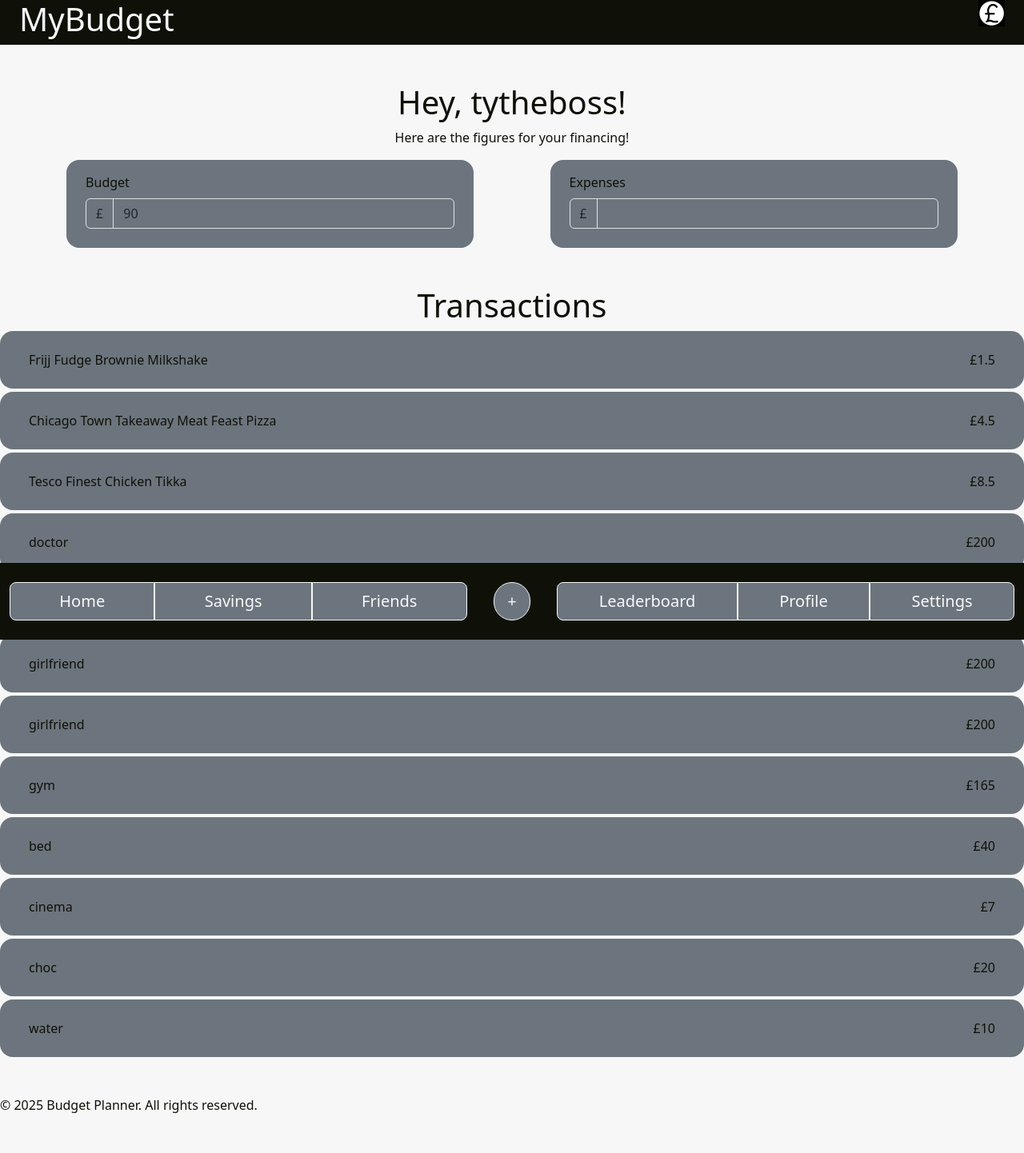
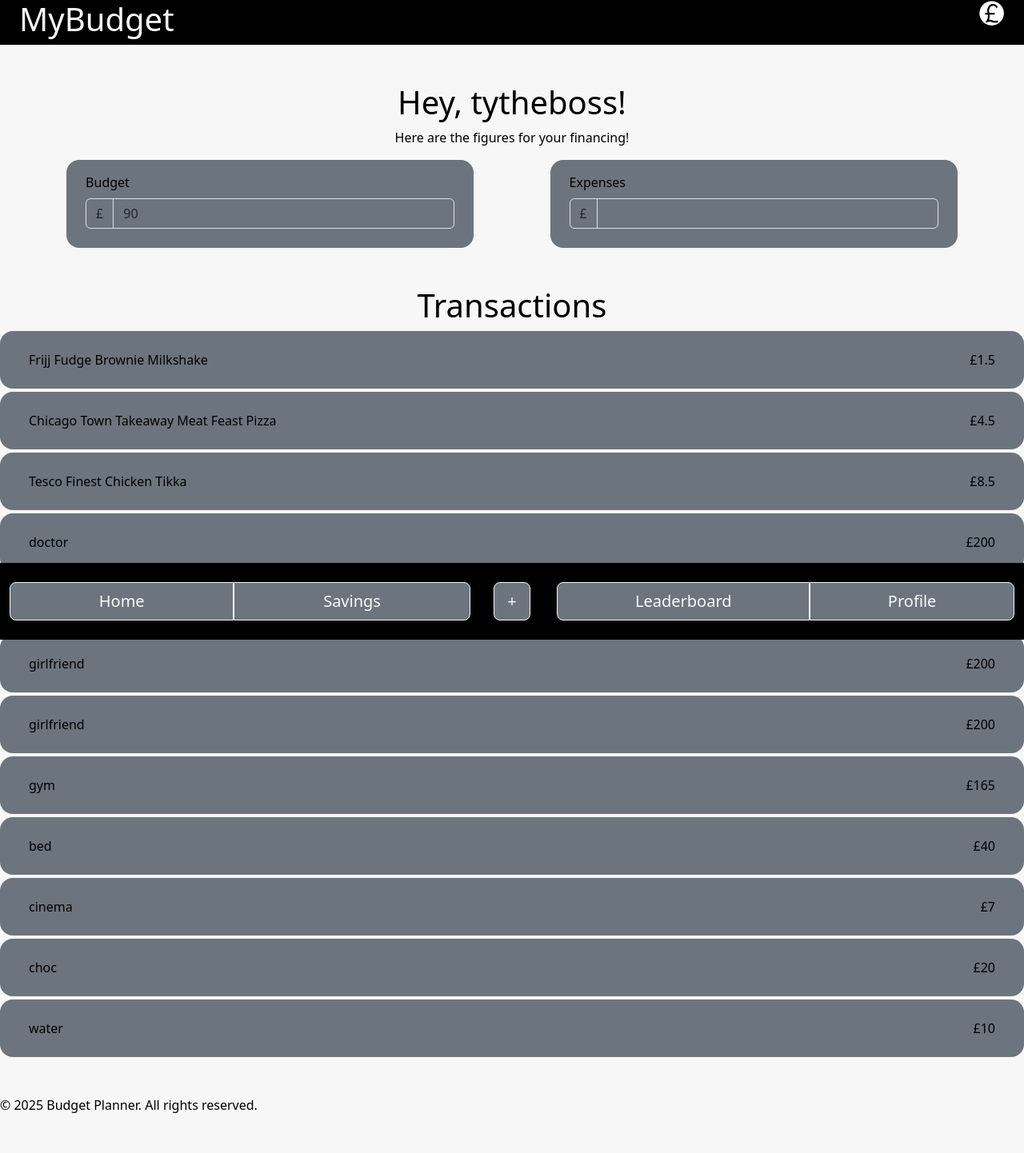
Before and after one commit to James-Schaffer/ibmHackathon2025Group3, a Flask app: page /home in a window 1280 px wide. Shown: the whole page at 80% size. Run offline with Flask 3, Linux system fonts and the light colour scheme; a user stored in the database is signed in; data comes from the database, SQL or seed files in the repository; some libraries are stand-ins or nearby versions.

Commit message:
Colour adjust

```diff
--- a/templates/capture.html
+++ b/templates/capture.html
@@ -22,7 +22,7 @@
 
     <body>
         <header>
-            <div class="container-fluid" style="background-color: #0F1108;">
+            <div class="container-fluid" style="background-color: #000000;">
                 <div class="row m-0">
                     <div class="col">
                         <span class="fw-bold text-light">
@@ -77,8 +77,8 @@
             </div>
         </main>
 
-        <nav class="navbar navbar-extend-md navbar-dark m-0 fixed-bottom" style="background-color: #0F1108;">
-            <div class="container-fluid justify-content-center py-2" style="background-color: #0F1108;">
+        <nav class="navbar navbar-extend-md navbar-dark m-0 fixed-bottom" style="background-color: #000000;">
+            <div class="container-fluid justify-content-center py-2" style="background-color: #000000;">
                 <div class="col btn-group m-0">
                     <a href="/home" class="btn btn-secondary btn-outline-light btn-lg mx-0">Home</a>
                     <a href="/savings" class="btn btn-secondary btn-outline-light btn-lg mx-0">Savings</a>
--- a/templates/expenses.html
+++ b/templates/expenses.html
@@ -22,7 +22,7 @@
 
     <body>
         <header>
-            <div class="container-fluid" style="background-color: #0F1108;">
+            <div class="container-fluid" style="background-color: #000000;">
                 <div class="row m-0">
                     <div class="col">
                         <span class="fw-bold text-light">
@@ -57,8 +57,8 @@
             </div>
         </main>
 
-        <nav class="navbar navbar-extend-md navbar-dark m-0 fixed-bottom" style="background-color: #0F1108;">
-            <div class="container-fluid justify-content-center py-2" style="background-color: #0F1108;">
+        <nav class="navbar navbar-extend-md navbar-dark m-0 fixed-bottom" style="background-color: #000000;">
+            <div class="container-fluid justify-content-center py-2" style="background-color: #000000;">
                 <div class="col btn-group m-0">
                     <a href="/home" class="btn btn-secondary btn-outline-light btn-lg mx-0">Home</a>
                     <a href="/savings" class="btn btn-secondary btn-outline-light btn-lg mx-0">Savings</a>
--- a/templates/friends.html
+++ b/templates/friends.html
@@ -22,7 +22,7 @@
 
     <body>
         <header>
-            <div class="container-fluid" style="background-color: #0F1108;">
+            <div class="container-fluid" style="background-color: #000000;">
                 <div class="row m-0">
                     <div class="col">
                         <span class="fw-bold text-light">
@@ -42,8 +42,8 @@
             main content of page
         </main>
 
-        <nav class="navbar navbar-extend-md navbar-dark m-0 fixed-bottom" style="background-color: #0F1108;">
-            <div class="container-fluid justify-content-center py-2" style="background-color: #0F1108;">
+        <nav class="navbar navbar-extend-md navbar-dark m-0 fixed-bottom" style="background-color: #000000;">
+            <div class="container-fluid justify-content-center py-2" style="background-color: #000000;">
                 <div class="col btn-group m-0">
                     <a href="/home" class="btn btn-secondary btn-outline-light btn-lg mx-0">Home</a>
                     <a href="/savings" class="btn btn-secondary btn-outline-light btn-lg mx-0">Savings</a>
--- a/templates/home.html
+++ b/templates/home.html
@@ -55,9 +55,9 @@
         </script>
     </head>
 
-    <body style="background-color: #f7f7f8; color:#0F1108">
+    <body style="background-color: #f7f7f8; color:#000000">
         <header>
-            <div class="container-fluid" style="background-color: #0F1108;">
+            <div class="container-fluid" style="background-color: #000000;">
                 <div class="row m-0">
                     <div class="col">
                         <span class="fw-bold text-light">
@@ -109,6 +109,7 @@
                         </div>
                     </div>
                 </div>
+
                 <!--use carousel bootstrap-->
                 <div class="row justify-content-center">
                     <div class="col">
@@ -139,16 +140,15 @@
             </div>
         </main>
 
-        <nav class="navbar navbar-extend-md navbar-dark m-0 fixed-bottom" style="background-color: #0F1108;">
-            <div class="container-fluid justify-content-center py-2" style="background-color: #0F1108;">
+        <nav class="navbar navbar-extend-md navbar-dark m-0 fixed-bottom" style="background-color: #000000;">
+            <div class="container-fluid justify-content-center py-2" style="background-color: #000000;">
                 <div class="col btn-group m-0">
                     <a href="/home" class="btn btn-secondary btn-outline-light btn-lg mx-0">Home</a>
                     <a href="/savings" class="btn btn-secondary btn-outline-light btn-lg mx-0">Savings</a>
-                    <a href="/friends" class="btn btn-secondary btn-outline-light btn-lg mx-0 me-1">Friends</a>
                 </div>
-                <div class="col-12 col-md-1 text-center">
+                <div class="col-12 col-md-1 text-center m-0">
                     <div class="btn-group dropup">
-                        <button type="button" class="btn btn-secondary btn-outline-light btn-lg rounded-pill mx-0 my-2" data-bs-toggle="dropdown" aria-expanded="false">
+                        <button type="button" class="btn btn-secondary btn-outline-light btn-lg rounded-3 mx-0 my-2" data-bs-toggle="dropdown" aria-expanded="false">
                             +
                         </button>
                         <ul class="dropdown-menu">
@@ -160,7 +160,6 @@
                 <div class="col btn-group m-0">
                     <a href="/leaderboard" class="btn btn-secondary btn-outline-light btn-lg mx-0 ms-1">Leaderboard</a>
                     <a href="/profile" class="btn btn-secondary btn-outline-light btn-lg mx-0">Profile</a>
-                    <a href="/settings" class="btn btn-secondary btn-outline-light btn-lg mx-0">Settings</a>
                 </div>
             </div>
         </nav>
--- a/templates/leaderboard.html
+++ b/templates/leaderboard.html
@@ -22,7 +22,7 @@
 
     <body>
         <header>
-            <div class="container-fluid" style="background-color: #0F1108;">
+            <div class="container-fluid" style="background-color: #000000;">
                 <div class="row m-0">
                     <div class="col">
                         <span class="fw-bold text-light">
@@ -42,8 +42,8 @@
             main content of page
         </main>
 
-        <nav class="navbar navbar-extend-md navbar-dark m-0 fixed-bottom" style="background-color: #0F1108;">
-            <div class="container-fluid justify-content-center py-2" style="background-color: #0F1108;">
+        <nav class="navbar navbar-extend-md navbar-dark m-0 fixed-bottom" style="background-color: #000000;">
+            <div class="container-fluid justify-content-center py-2" style="background-color: #000000;">
                 <div class="col btn-group m-0">
                     <a href="/home" class="btn btn-secondary btn-outline-light btn-lg mx-0">Home</a>
                     <a href="/savings" class="btn btn-secondary btn-outline-light btn-lg mx-0">Savings</a>
--- a/templates/login.html
+++ b/templates/login.html
@@ -24,7 +24,7 @@
 
     <body>
         <header>
-            <div class="container-fluid" style="background-color: #0F1108;">
+            <div class="container-fluid" style="background-color: #000000;">
                 <div class="row m-0">
                     <div class="col">
                         <span class="fw-bold text-light">
@@ -65,7 +65,7 @@
                                     <span class="input-group-text" id="useraddon1"></span>
                                     <input type="text" class="form-control" id="username" aria-describedby="username input" name="username">
                                 </div>
-                                <div id="username_text" class="form-text" style="color:#0F1108">Please input your username.</div>
+                                <div id="username_text" class="form-text" style="color:#000000">Please input your username.</div>
                             </div>
                             <div class="mb-3">
                                 <label for="password" class="form-label">Password</label>
@@ -73,7 +73,7 @@
                                     <span class="input-group-text" id="passaddon1"></span>
                                     <input type="password" class="form-control" id="password" aria-describedby="password input" name="password">
                                 </div>
-                                <div id="password_text" class="form-text" style="color:#0F1108">Please input your password.</div>
+                                <div id="password_text" class="form-text" style="color:#000000">Please input your password.</div>
                             </div>
                             <input type="submit"></input>
                         </form>
--- a/templates/profile.html
+++ b/templates/profile.html
@@ -22,7 +22,7 @@
 
     <body>
         <header>
-            <div class="container-fluid" style="background-color: #0F1108;">
+            <div class="container-fluid" style="background-color: #000000;">
                 <div class="row m-0">
                     <div class="col">
                         <span class="fw-bold text-light">
@@ -48,8 +48,8 @@
             <script src="./app.js"></script>
         </main>
 
-        <nav class="navbar navbar-extend-md navbar-dark m-0 fixed-bottom" style="background-color: #0F1108;">
-            <div class="container-fluid justify-content-center py-2" style="background-color: #0F1108;">
+        <nav class="navbar navbar-extend-md navbar-dark m-0 fixed-bottom" style="background-color: #000000;">
+            <div class="container-fluid justify-content-center py-2" style="background-color: #000000;">
                 <div class="col btn-group m-0">
                     <a href="/home" class="btn btn-secondary btn-outline-light btn-lg mx-0">Home</a>
                     <a href="/savings" class="btn btn-secondary btn-outline-light btn-lg mx-0">Savings</a>
--- a/templates/savings.html
+++ b/templates/savings.html
@@ -22,7 +22,7 @@
 
     <body>
         <header>
-            <div class="container-fluid" style="background-color: #0F1108;">
+            <div class="container-fluid" style="background-color: #000000;">
                 <div class="row m-0">
                     <div class="col">
                         <span class="fw-bold text-light">
@@ -42,8 +42,8 @@
             main content of page
         </main>
 
-        <nav class="navbar navbar-extend-md navbar-dark m-0 fixed-bottom" style="background-color: #0F1108;">
-            <div class="container-fluid justify-content-center py-2" style="background-color: #0F1108;">
+        <nav class="navbar navbar-extend-md navbar-dark m-0 fixed-bottom" style="background-color: #000000;">
+            <div class="container-fluid justify-content-center py-2" style="background-color: #000000;">
                 <div class="col btn-group m-0">
                     <a href="/home" class="btn btn-secondary btn-outline-light btn-lg mx-0">Home</a>
                     <a href="/savings" class="btn btn-secondary btn-outline-light btn-lg mx-0">Savings</a>
--- a/templates/settings.html
+++ b/templates/settings.html
@@ -22,7 +22,7 @@
 
     <body>
         <header>
-            <div class="container-fluid" style="background-color: #0F1108;">
+            <div class="container-fluid" style="background-color: #000000;">
                 <div class="row m-0">
                     <div class="col">
                         <span class="fw-bold text-light">
@@ -43,8 +43,8 @@
             <a type="button" class="btn" onclick="deleteCookie('username');location.href='/';">Sign Out</a>
         </main>
 
-        <nav class="navbar navbar-extend-md navbar-dark m-0 fixed-bottom" style="background-color: #0F1108;">
-            <div class="container-fluid justify-content-center py-2" style="background-color: #0F1108;">
+        <nav class="navbar navbar-extend-md navbar-dark m-0 fixed-bottom" style="background-color: #000000;">
+            <div class="container-fluid justify-content-center py-2" style="background-color: #000000;">
                 <div class="col btn-group m-0">
                     <a href="/home" class="btn btn-secondary btn-outline-light btn-lg mx-0">Home</a>
                     <a href="/savings" class="btn btn-secondary btn-outline-light btn-lg mx-0">Savings</a>
--- a/templates/signup.html
+++ b/templates/signup.html
@@ -23,7 +23,7 @@
 
     <body>
         <header>
-            <div class="container-fluid" style="background-color: #0F1108;">
+            <div class="container-fluid" style="background-color: #000000;">
                 <div class="row m-0">
                     <div class="col">
                         <span class="fw-bold text-light">
@@ -64,7 +64,7 @@
                                     <span class="input-group-text" id="useraddon1"></span>
                                     <input type="text" class="form-control" id="username" aria-describedby="username input" name="username">
                                 </div>
-                                <div id="username_text" class="form-text" style="color:#0F1108">Please input your username.</div>
+                                <div id="username_text" class="form-text" style="color:#000000">Please input your username.</div>
                             </div>
                             <div class="mb-3">
                                 <label for="password" class="form-label">Password</label>
@@ -72,7 +72,7 @@
                                     <span class="input-group-text" id="passaddon1"></span>
                                     <input type="password" class="form-control" id="password" aria-describedby="password input" name="password">
                                 </div>
-                                <div id="password_text" class="form-text" style="color:#0F1108">Please input your password.</div>
+                                <div id="password_text" class="form-text" style="color:#000000">Please input your password.</div>
                             </div>
                             <input type="submit"></input>
                         </form>
--- a/templates/welcome.html
+++ b/templates/welcome.html
@@ -23,7 +23,7 @@
 
     <body>
         <header>
-            <div class="container-fluid" style="background-color: #0F1108;">
+            <div class="container-fluid" style="background-color: #000000;">
                 <div class="row m-0">
                     <div class="col">
                         <span class="fw-bold text-light">
```
